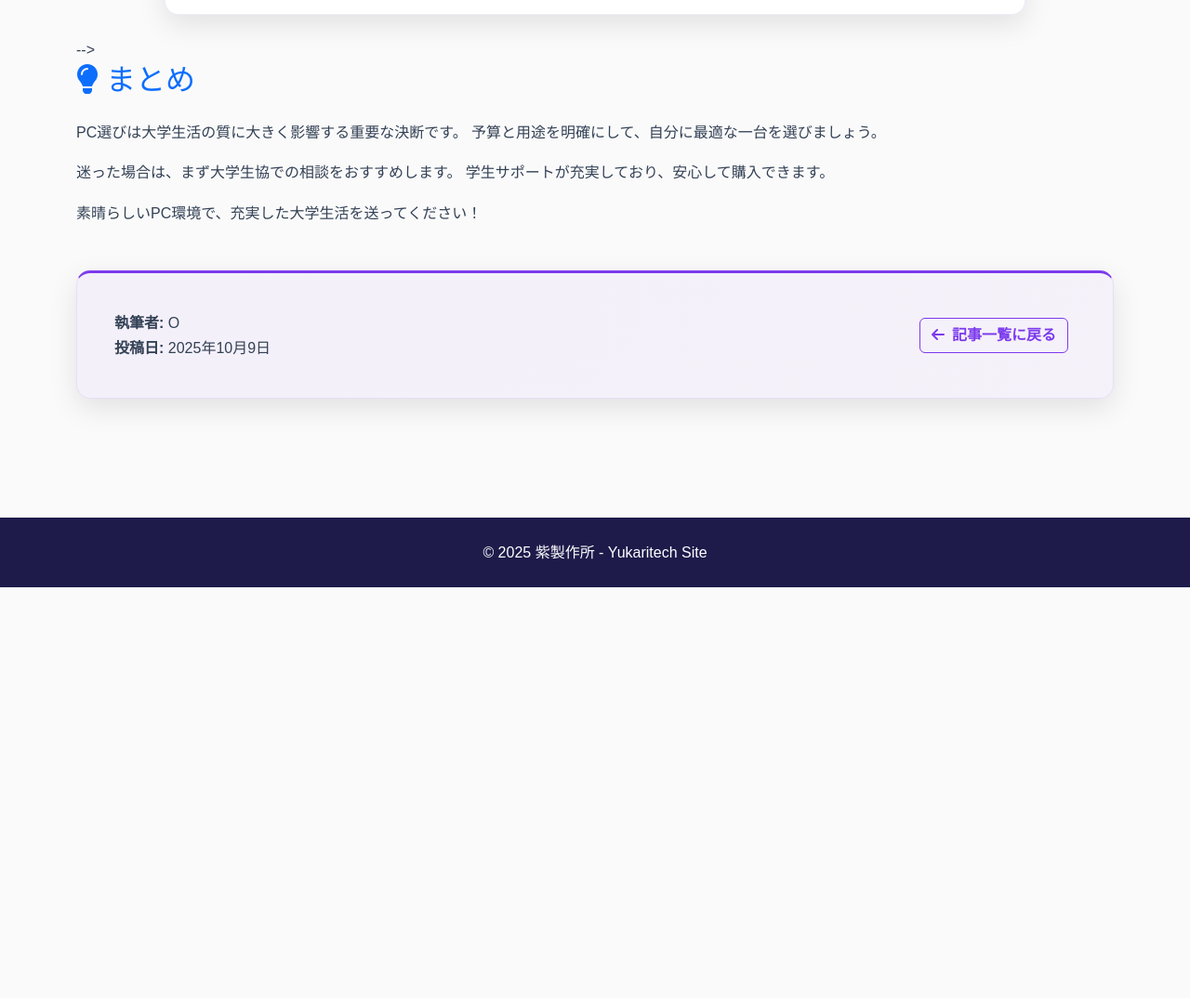
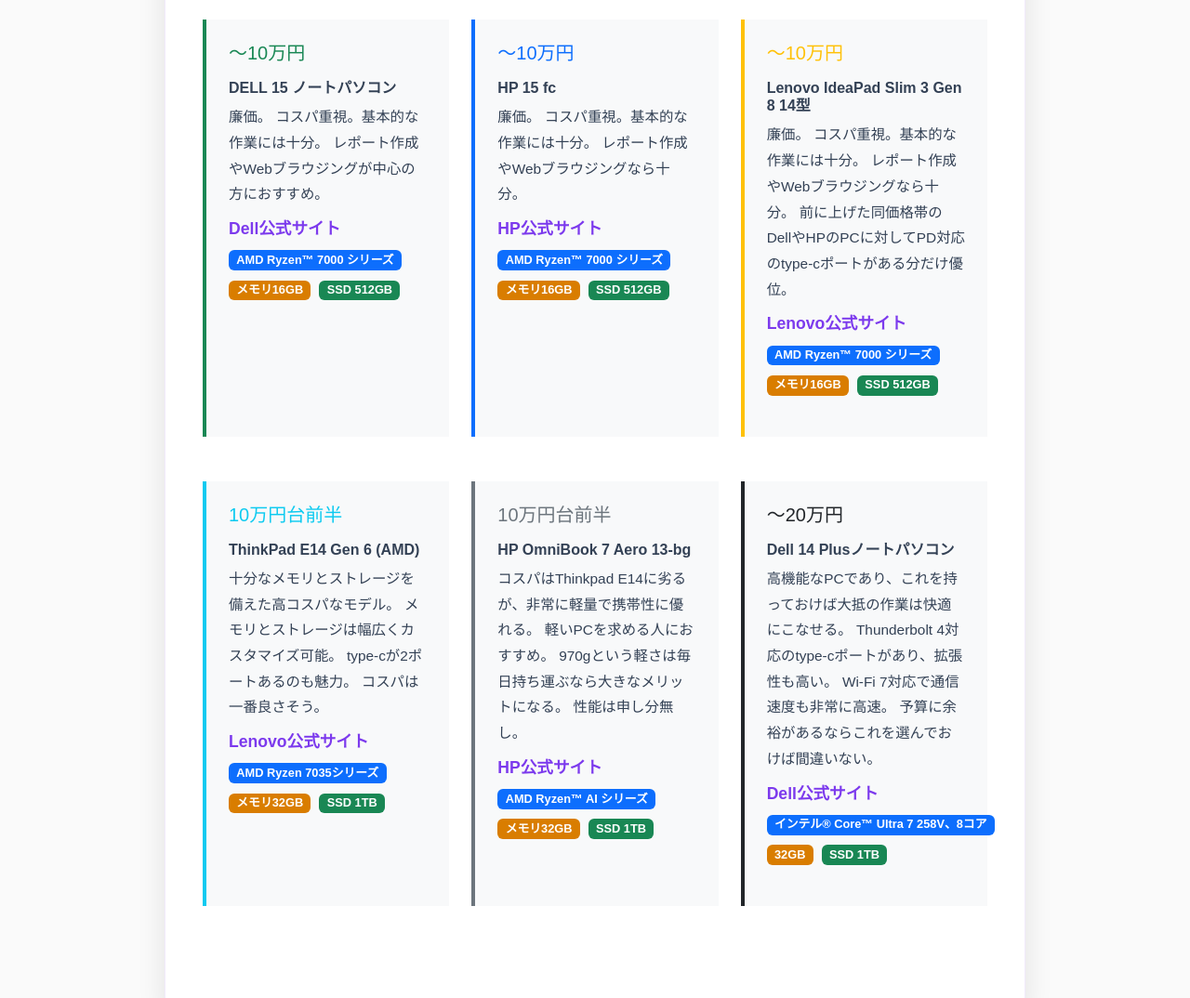
Before and after one commit to yukaritech/yukaritech.github.io, a plain HTML site: page blog0004.html in a window 1280 px wide. Shown: the part 3878-4952 px from the top of the page at 93% size. Before the commit the page ends 4510 px from the top, so only its background shows below. Drawn offline with nearby package versions, Linux system fonts and the light colour scheme.

Commit message:
blog0004更新

```diff
--- a/blog0004.html
+++ b/blog0004.html
@@ -221,6 +221,31 @@
                                     ケースや周辺機器含め5kgのPCを背負って毎日青葉山登山する筆者のようにならないように注意しましょう。
                                 </p>
                             </div>
+
+                            <div class="mb-4">
+                                <h4 class="text-secondary mb-3">
+                                    <i class="fas fa-battery-full me-2"></i>端子
+                                </h4>
+                                <p>
+                                    USBポート、HDMIポート、SDカードスロットなど、必要な端子が揃っているか確認しましょう。
+                                    特にUSBポートは多いほど便利です。
+                                    最近のノートPCは薄型化の影響で端子が少ないモデルが増えています。
+                                    USB-CポートのみでUSB-Aポートがないモデルもあります。
+                                    その場合、変換アダプタを持ち歩く必要があり不便です。
+                                    できるだけ多くの種類の端子があるモデルを選ぶことをおすすめします。
+                                    重要度順に並べると以下の通りです。
+                                    <ul>
+                                        <li>給電可能なtype-Cポート</li>
+                                        <li>type-cポート</li>
+                                        <li>USB-Aポート（できれば複数）</li>
+                                        <li>HDMIポート</li>
+                                        <li>イヤホンジャック</li>
+                                        <li>LANポート</li>
+                                        <li>SDカードスロット</li>
+                                        <li>その他</li>
+                                    </ul>
+                                </p>
+                            </div>
                         </div>
                     </section>
 
@@ -238,7 +263,8 @@
                                     <div class="mb-3">
                                         <h6 class="fw-bold">DELL 15 ノートパソコン</h6>
                                         <p class="mb-2 small">
-                                            コストパフォーマンス重視の選択。基本的な作業には十分な性能。
+                                            廉価。
+                                            コスパ重視。基本的な作業には十分。
                                             レポート作成やWebブラウジングが中心の方におすすめ。
                                         </p>
                                         <div>
@@ -248,8 +274,8 @@
                                             </a>
                                         </div>
                                         <div class="tech-tags">
-                                            <span class="badge bg-secondary me-1 mb-1">AMD Ryzen™ 5 7530U</span>
-                                            <span class="badge bg-info me-1 mb-1">メモリ16GB</span>
+                                            <span class="badge bg-primary me-1 mb-1">AMD Ryzen™ 7000 シリーズ</span>
+                                            <span class="badge bg-warning me-1 mb-1">メモリ16GB</span>
                                             <span class="badge bg-success me-1 mb-1">SSD 512GB</span>
                                         </div>
                                     </div>
@@ -259,14 +285,20 @@
                                 <div class="feedback-card p-4 border-start border-primary border-4 bg-light h-100">
                                     <h5 class="text-primary mb-3">～10万円</h5>
                                     <div class="mb-3">
-                                        <h6 class="fw-bold">ASUS VivoBook シリーズ</h6>
+                                        <h6 class="fw-bold">HP 15 fc</h6>
                                         <p class="mb-2 small">
-                                            バランスの取れた性能と価格。軽量で持ち運びやすく、
-                                            大学生活に最適。多くの作業を快適にこなせます。
+                                            廉価。
+                                            コスパ重視。基本的な作業には十分。
+                                            レポート作成やWebブラウジングなら十分。
                                         </p>
+                                        <div>
+                                            <a href="https://jp.ext.hp.com/notebooks/personal/hp_15_fc/kakaku/?jumpid=af_st_cn_p_af_kkc?" target="_blank" rel="noopener noreferrer">
+                                                HP公式サイト
+                                            </a>
+                                        </div>
                                         <div class="tech-tags">
-                                            <span class="badge bg-primary me-1 mb-1">Core i5</span>
-                                            <span class="badge bg-warning me-1 mb-1">8-16GB</span>
+                                            <span class="badge bg-primary me-1 mb-1">AMD Ryzen™ 7000 シリーズ</span>
+                                            <span class="badge bg-warning me-1 mb-1">メモリ16GB</span>
                                             <span class="badge bg-success me-1 mb-1">SSD 512GB</span>
                                         </div>
                                     </div>
@@ -274,16 +306,24 @@
                             </div>
                             <div class="col-lg-4 mb-4">
                                 <div class="feedback-card p-4 border-start border-warning border-4 bg-light h-100">
-                                    <h5 class="text-warning mb-3">～20万円</h5>
+                                    <h5 class="text-warning mb-3">～10万円</h5>
                                     <div class="mb-3">
-                                        <h6 class="fw-bold">MacBook Air M2</h6>
+                                        <h6 class="fw-bold">Lenovo IdeaPad Slim 3 Gen 8 14型</h6>
                                         <p class="mb-2 small">
-                                            高性能で長時間バッテリー。動画編集やプログラミングにも対応。
-                                            デザインやクリエイティブ系の学科におすすめ。
+                                            廉価。
+                                            コスパ重視。基本的な作業には十分。
+                                            レポート作成やWebブラウジングなら十分。
+                                            前に上げた同価格帯のDellやHPのPCに対してPD対応のtype-cポートがある分だけ優位。
                                         </p>
+                                        <div>
+                                            <a href="https://www.lenovo.com/jp/members/kakaku/ja/p/laptops/ideapad/ideapad-3/ideapad-slim-3-gen-8-14-inch-amd/len101i0072?vc_lpp=MSZhMzk1MTVkNjc2JjY5NDkxODdjJmRhJjY5OTgzMjdiJmFVa1lld0FHQ2NkMkNNLUFDb29GWVFxS0IwSWdXQSY0CWFVa1lld0FHQ2NkMkNNLUFDb29GWVFxS0IwSWdXQQkwODgwNDAzMjcyMDIwOTYwNjAyNTEyMjIxMDA3NTUJCQk&cid=jp%3Aaffiliate%3Ag2ospo"
+                                             target="_blank" rel="noopener noreferrer">
+                                                Lenovo公式サイト
+                                            </a>
+                                        </div>
                                         <div class="tech-tags">
-                                            <span class="badge bg-dark me-1 mb-1">M2チップ</span>
-                                            <span class="badge bg-danger me-1 mb-1">16GB</span>
+                                            <span class="badge bg-primary me-1 mb-1">AMD Ryzen™ 7000 シリーズ</span>
+                                            <span class="badge bg-warning me-1 mb-1">メモリ16GB</span>
                                             <span class="badge bg-success me-1 mb-1">SSD 512GB</span>
                                         </div>
                                     </div>
@@ -292,61 +332,84 @@
                         </div>
 
                         <!-- 2行目: 追加例（コメントアウト） -->
-                        <!--
+
                         <div class="row mb-4">
                             <div class="col-lg-4 mb-4">
                                 <div class="feedback-card p-4 border-start border-info border-4 bg-light h-100">
-                                    <h5 class="text-info mb-3">ゲーミング向け</h5>
+                                    <h5 class="text-info mb-3">10万円台前半</h5>
                                     <div class="mb-3">
-                                        <h6 class="fw-bold">ASUS ROG Strix シリーズ</h6>
+                                        <h6 class="fw-bold">ThinkPad E14 Gen 6 (AMD)</h6>
                                         <p class="mb-2 small">
-                                            ゲームや3Dモデリングに対応した高性能PC。
-                                            専用グラフィックカード搭載で重い処理もサクサク。
+                                            十分なメモリとストレージを備えた高コスパなモデル。
+                                            メモリとストレージは幅広くカスタマイズ可能。
+                                            type-cが2ポートあるのも魅力。
+                                            コスパは一番良さそう。
                                         </p>
+                                        <div>
+                                            <a href="https://www.lenovo.com/jp/members/kakaku/ja/p/laptops/thinkpad/thinkpad-e-series/lenovo-thinkpad-e14-gen-6-14-inch-amd/len101t0095?vc_lpp=MSY5NzBiYmI0MDc2JjY5NDk0ZmIzJmRhJjY5OTg2OWIyJmFVbFBzZ0FOeThPZzdhOUtDb29DY3dxS0NtSU1OQSY0CWFVbFBzZ0FOeThPZzdhOUtDb29DY3dxS0NtSU1OQQkwODgwNDAzMjcyMDIwOTYwNjAyNTEyMjIxNDAzMzAJCQk&cid=jp%3Aaffiliate%3Ag2ospo#models"
+                                             target="_blank" rel="noopener noreferrer">
+                                                Lenovo公式サイト
+                                            </a>
+                                        </div>
                                         <div class="tech-tags">
-                                            <span class="badge bg-danger me-1 mb-1">RTX 4060</span>
-                                            <span class="badge bg-primary me-1 mb-1">Core i7</span>
-                                            <span class="badge bg-warning me-1 mb-1">16GB</span>
+                                            <span class="badge bg-primary me-1 mb-1">AMD Ryzen 7035シリーズ</span>
+                                            <span class="badge bg-warning me-1 mb-1">メモリ32GB</span>
+                                            <span class="badge bg-success me-1 mb-1">SSD 1TB</span>
                                         </div>
                                     </div>
                                 </div>
                             </div>
                             <div class="col-lg-4 mb-4">
                                 <div class="feedback-card p-4 border-start border-secondary border-4 bg-light h-100">
-                                    <h5 class="text-secondary mb-3">軽量重視</h5>
+                                    <h5 class="text-secondary mb-3">10万円台前半</h5>
                                     <div class="mb-3">
-                                        <h6 class="fw-bold">LG gram シリーズ</h6>
+                                        <h6 class="fw-bold">HP OmniBook 7 Aero 13-bg</h6>
                                         <p class="mb-2 small">
-                                            1kg以下の超軽量ノートPC。毎日持ち運ぶ学生に最適。
-                                            バッテリー持ちも良く、一日中安心して使える。
+                                            コスパはThinkpad E14に劣るが、非常に軽量で携帯性に優れる。
+                                            軽いPCを求める人におすすめ。
+                                            970gという軽さは毎日持ち運ぶなら大きなメリットになる。
+                                            性能は申し分無し。
                                         </p>
+                                        <div>
+                                            <a href="https://jp.ext.hp.com/notebooks/personal/omnibook_7_aero_13_bg/kakaku/?jumpid=af_st_cn_p_af_kkc?" target="_blank" rel="noopener noreferrer">
+                                                HP公式サイト
+                                            </a>
+                                        </div>
                                         <div class="tech-tags">
-                                            <span class="badge bg-primary me-1 mb-1">Core i5</span>
-                                            <span class="badge bg-warning me-1 mb-1">16GB</span>
-                                            <span class="badge bg-success me-1 mb-1">0.9kg</span>
+                                            <span class="badge bg-primary me-1 mb-1">AMD Ryzen™ AI シリーズ</span>
+                                            <span class="badge bg-warning me-1 mb-1">メモリ32GB</span>
+                                            <span class="badge bg-success me-1 mb-1">SSD 1TB</span>
                                         </div>
                                     </div>
                                 </div>
                             </div>
                             <div class="col-lg-4 mb-4">
                                 <div class="feedback-card p-4 border-start border-dark border-4 bg-light h-100">
-                                    <h5 class="text-dark mb-3">クリエイター向け</h5>
+                                    <h5 class="text-dark mb-3">～20万円</h5>
                                     <div class="mb-3">
-                                        <h6 class="fw-bold">Surface Laptop Studio</h6>
+                                        <h6 class="fw-bold">Dell 14 Plusノートパソコン</h6>
                                         <p class="mb-2 small">
-                                            動画編集やデザイン作業に特化。タッチペン対応で
-                                            イラスト制作にも使える多機能PC。
+                                            高機能なPCであり、これを持っておけば大抵の作業は快適にこなせる。
+                                            Thunderbolt 4対応のtype-cポートがあり、拡張性も高い。
+                                            Wi-Fi 7対応で通信速度も非常に高速。
+                                            予算に余裕があるならこれを選んでおけば間違いない。
                                         </p>
+                                        <div>
+                                            <a href="https://www.dell.com/ja-jp/shop/dell%E3%81%AE%E3%83%8E%E3%83%BC%E3%83%88%E3%83%91%E3%82%BD%E3%82%B3%E3%83%B3/dell-14-plus%E3%83%8E%E3%83%BC%E3%83%88%E3%83%91%E3%82%BD%E3%82%B3%E3%83%B3/spd/dell-db14250-laptop"
+                                             target="_blank" rel="noopener noreferrer">
+                                                Dell公式サイト
+                                            </a>
+                                        </div>
                                         <div class="tech-tags">
-                                            <span class="badge bg-primary me-1 mb-1">Core i7</span>
-                                            <span class="badge bg-danger me-1 mb-1">32GB</span>
-                                            <span class="badge bg-info me-1 mb-1">タッチペン</span>
+                                            <span class="badge bg-primary me-1 mb-1">インテル® Core™ Ultra 7 258V、8コア</span>
+                                            <span class="badge bg-warning me-1 mb-1">32GB</span>
+                                            <span class="badge bg-success me-1 mb-1">SSD 1TB</span>
                                         </div>
                                     </div>
                                 </div>
                             </div>
                         </div>
-                        -->
+
 
                         <!-- 3行目以降も同様に追加可能 -->
                         <!--
```
